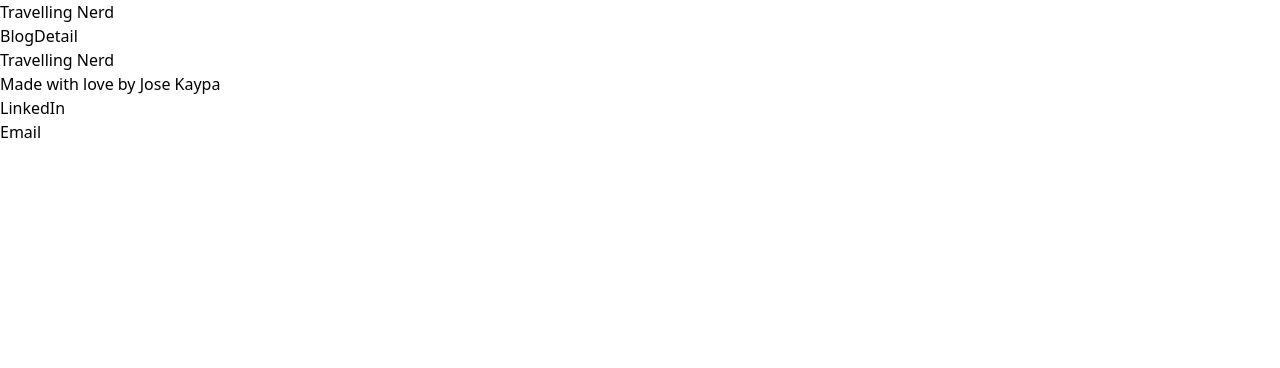
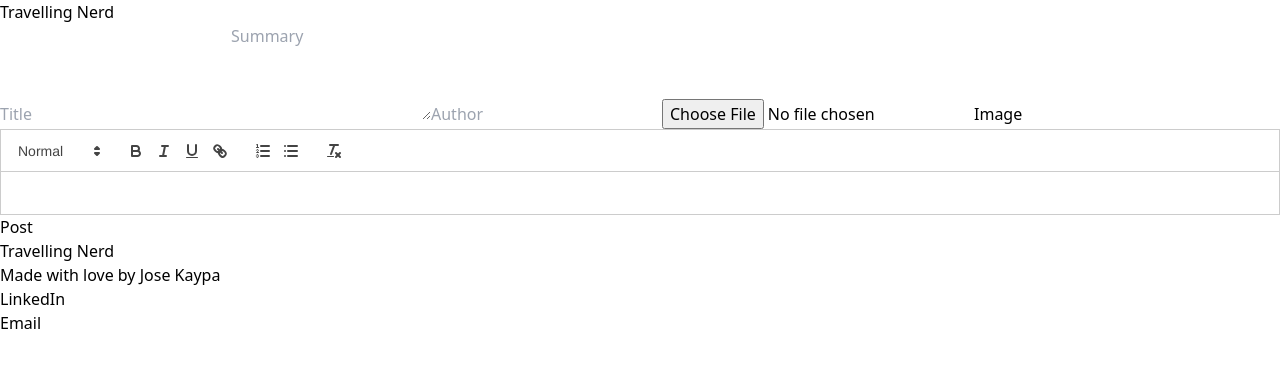
Before and after one commit to JKaypa/TravellingNerd, a React (Vite) app in the folder frontend/: page /write in a window 1280 px wide. Shown: the top 368 px of the page. Built offline with nearby package versions, Linux system fonts and the light colour scheme; no server answers.

Commit message:
write form

```diff
--- a/frontend/package.json
+++ b/frontend/package.json
@@ -11,8 +11,10 @@
   },
   "dependencies": {
     "axios": "^1.5.1",
+    "dotenv": "16.3.1",
     "react": "^18.2.0",
     "react-dom": "^18.2.0",
+    "react-quill": "2.0.0",
     "react-router-dom": "^6.16.0"
   },
   "devDependencies": {
--- a/frontend/src/App.css
+++ b/frontend/src/App.css
@@ -3,7 +3,7 @@
 @tailwind utilities;
 
 * {
-  margin: 0;
-  padding: 0;
+  margin: 0px;
+  padding: 0px;
   box-sizing: border-box;
 }
--- a/frontend/src/App.tsx
+++ b/frontend/src/App.tsx
@@ -4,14 +4,17 @@ import Header from './components/Header'
 import Footer from './components/Footer'
 import BlogList from './components/BlogList'
 import BlogDetail from './components/BlogDetail'
+import PostForm from './pages/PostForm'
+
 
 function App() {
   return (
-    <div className='h-screen flex flex-col justify-between'>
+    <div className='min-h-screen flex flex-col justify-between'>
       <Header />
       <Routes>
         <Route path="/" element={<BlogList />} />
         <Route path="/:id" element={<BlogDetail />} />
+        <Route path="/write" element={<PostForm />} />
       </Routes>
       <Footer />
     </div>
--- /dev/null
+++ b/frontend/src/pages/PostForm.tsx
@@ -0,0 +1,49 @@
+import ReactQuill from "react-quill";
+import 'react-quill/dist/quill.snow.css'
+import {useState} from 'react'
+import axios from "axios";
+import { Blog } from "../types";
+import { useNavigate } from "react-router-dom";
+
+export default function PostForm() {
+
+  const [title, setTitle] = useState('')
+  const [summary, setSummary] = useState('')
+  const [author, setAuthor] = useState('')
+  const [image, setImage] = useState<string | File>('')
+  const [content, setContent] = useState('')
+
+  const navigate = useNavigate()
+
+
+  const submit = async (event: React.FormEvent<HTMLFormElement>) => {
+    event.preventDefault()
+    const formData = new FormData()
+    formData.append('title', title)
+    formData.append('summary', summary)
+    formData.append('author', author)
+    formData.append('image', image)
+    try {
+      const {data, status} = await axios.post<Blog>('http://localhost:3001/api/blogs')
+      status === 200 ? alert('Your article was posted successfully') : alert('Something failed')
+      navigate(`/${data._id}`)
+    } catch (error) {
+      alert('Something failed')
+    }
+  }
+
+
+  console.log(image);
+
+  return (
+    <form className="p-3 min-h-[400px] flex flex-col justify-around gap-5" onSubmit={submit}>
+      <input type="text" placeholder="Title" value={title} onChange={e => setTitle(e.target.value)} className="px-1 border border-zinc-400 rounded-md" />
+      <textarea placeholder="Summary" rows={4} value={summary} onChange={e => setSummary(e.target.value)} className="px-1 border border-zinc-400 rounded-md"/>
+      <input type="text" placeholder="Author" value={author} onChange={e => setAuthor(e.target.value)} className="px-1 border border-zinc-400 rounded-md"/>
+      <input type="file" id="file" onChange={e => setImage(e.target.files instanceof FileList ? e.target.files[0] : '')} className="hidden"/>
+      <label htmlFor="file" className="p-1 bg-zinc-900 rounded-md text-white">{`${image instanceof File ? image.name : 'Image'}`}</label>
+      <ReactQuill theme="snow" value={content} onChange={value => setContent(value)} />
+      <button type="submit" className="bg-zinc-900 p-4 rounded-md text-white font-medium">Post</button>
+    </form>
+  )
+}
--- a/frontend/src/types.ts
+++ b/frontend/src/types.ts
@@ -1,4 +1,4 @@
-export interface blog {
+export interface Blog {
   _id: string
   title: string
   image: string
@@ -6,3 +6,7 @@ export interface blog {
   description: string
   content: string
 }
+
+export interface BlogListResponse {
+  data: Blog[]
+}
```
Also changed, not shown: 2 other files (tests, documents, lock files or other folders).
